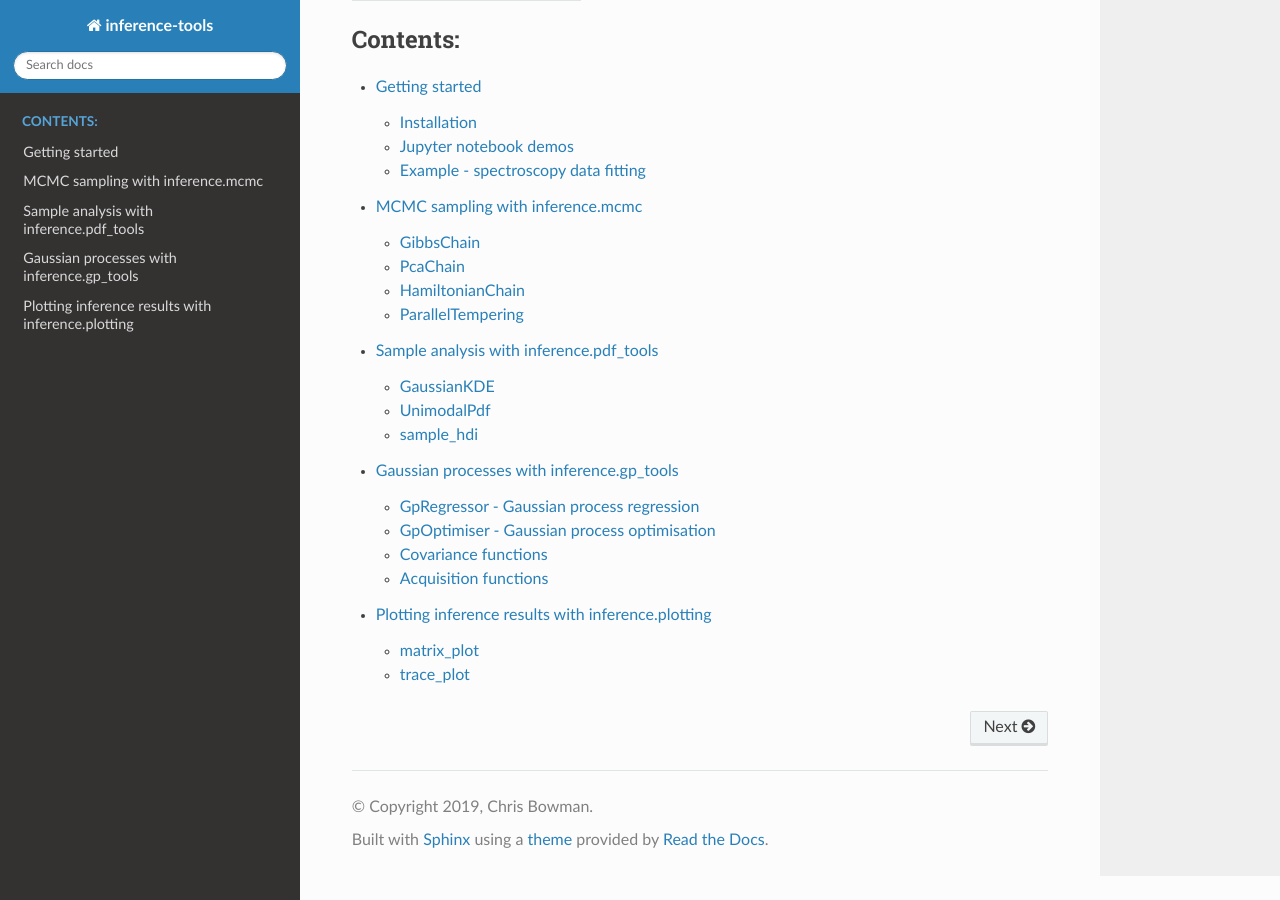
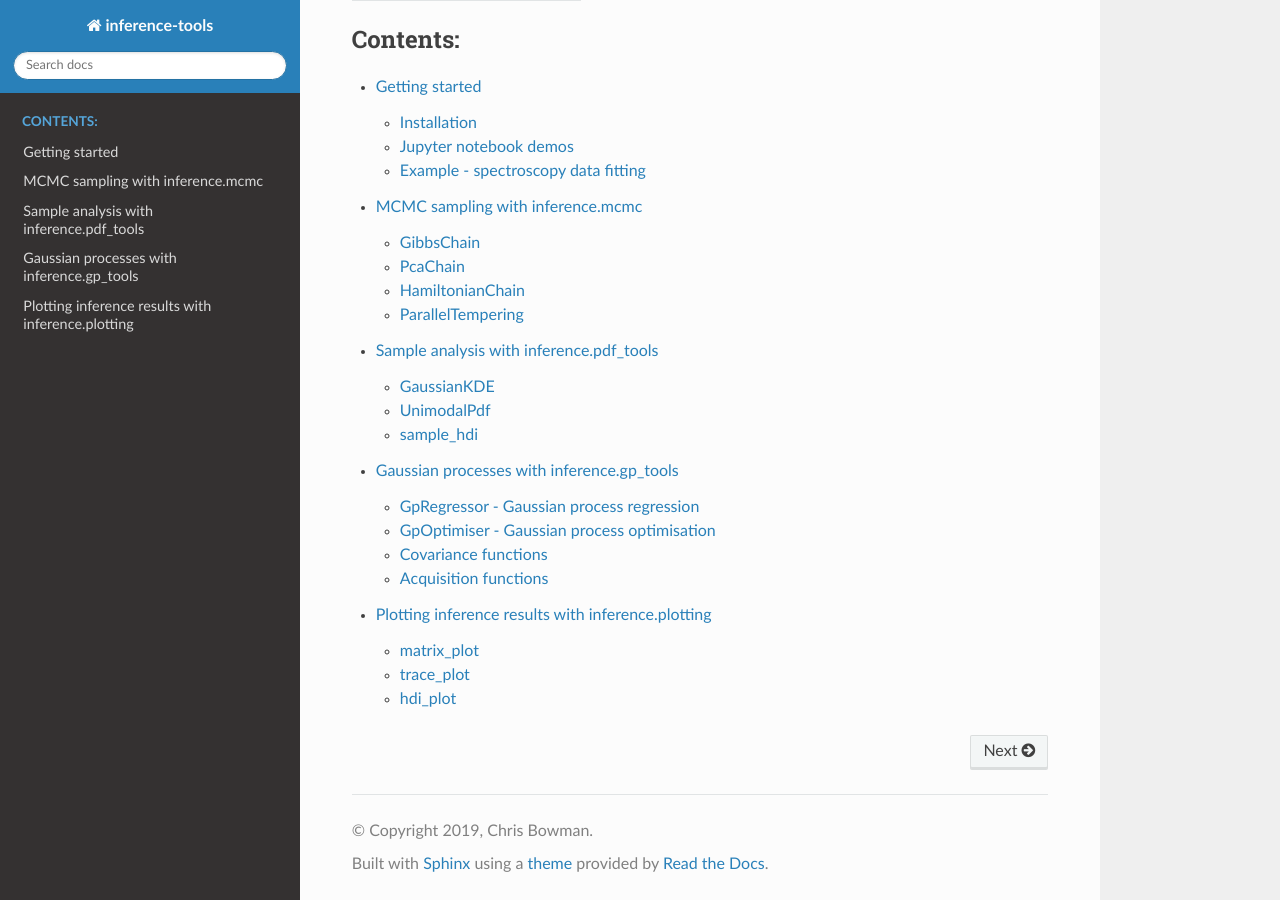
Before and after one commit to C-bowman/inference-tools-docs, a Sphinx documentation site: the page built from docs/source/index.rst, in a window 1280 px wide and 900 px high, scrolled down 598 px. Built offline with Sphinx 7.4.7 and the Read the Docs theme 2.0.0, drawn with Linux system fonts in a browser that asks for light colours.

Commit message:
Added docs for plotting.hdi_plot

```diff
--- a/docs/source/plotting.rst
+++ b/docs/source/plotting.rst
@@ -40,3 +40,8 @@ trace_plot
 ----------
 
 .. autofunction:: inference.plotting.trace_plot
+
+hdi_plot
+----------
+
+.. autofunction:: inference.plotting.hdi_plot
```
